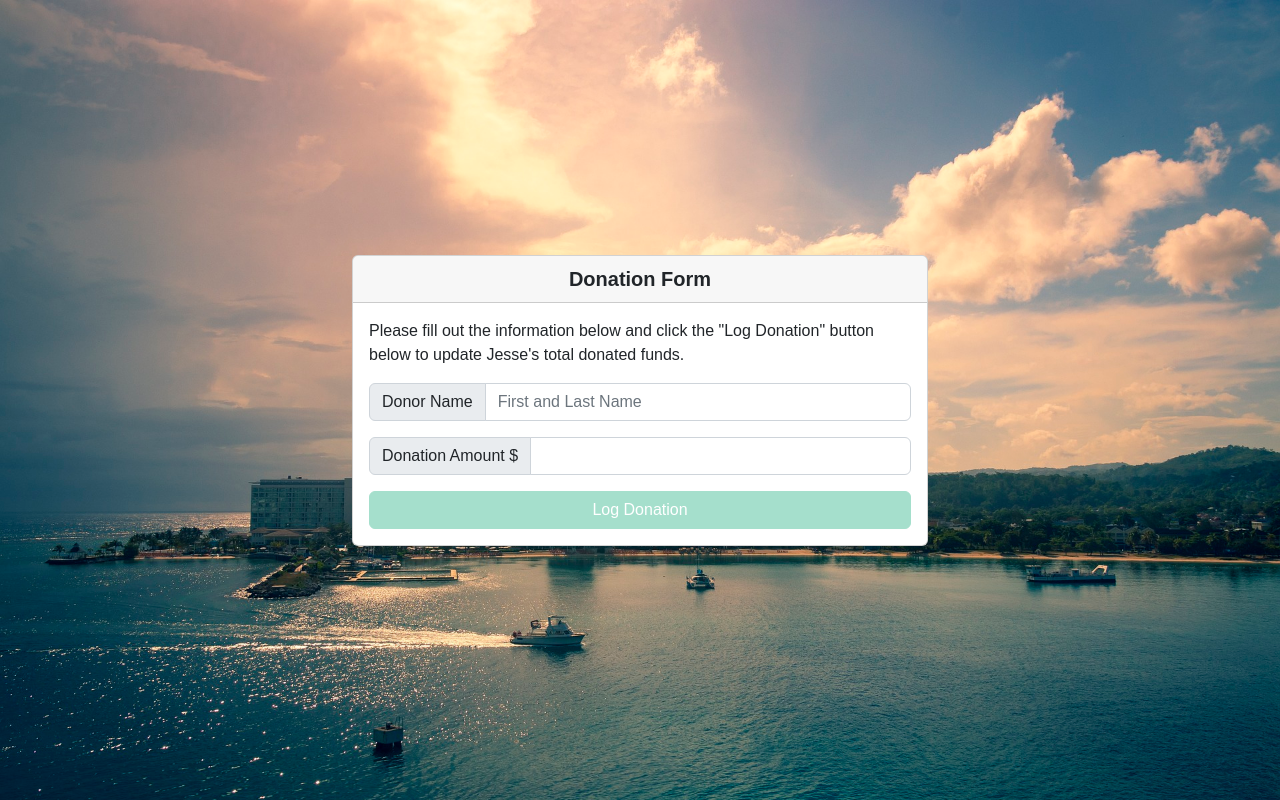
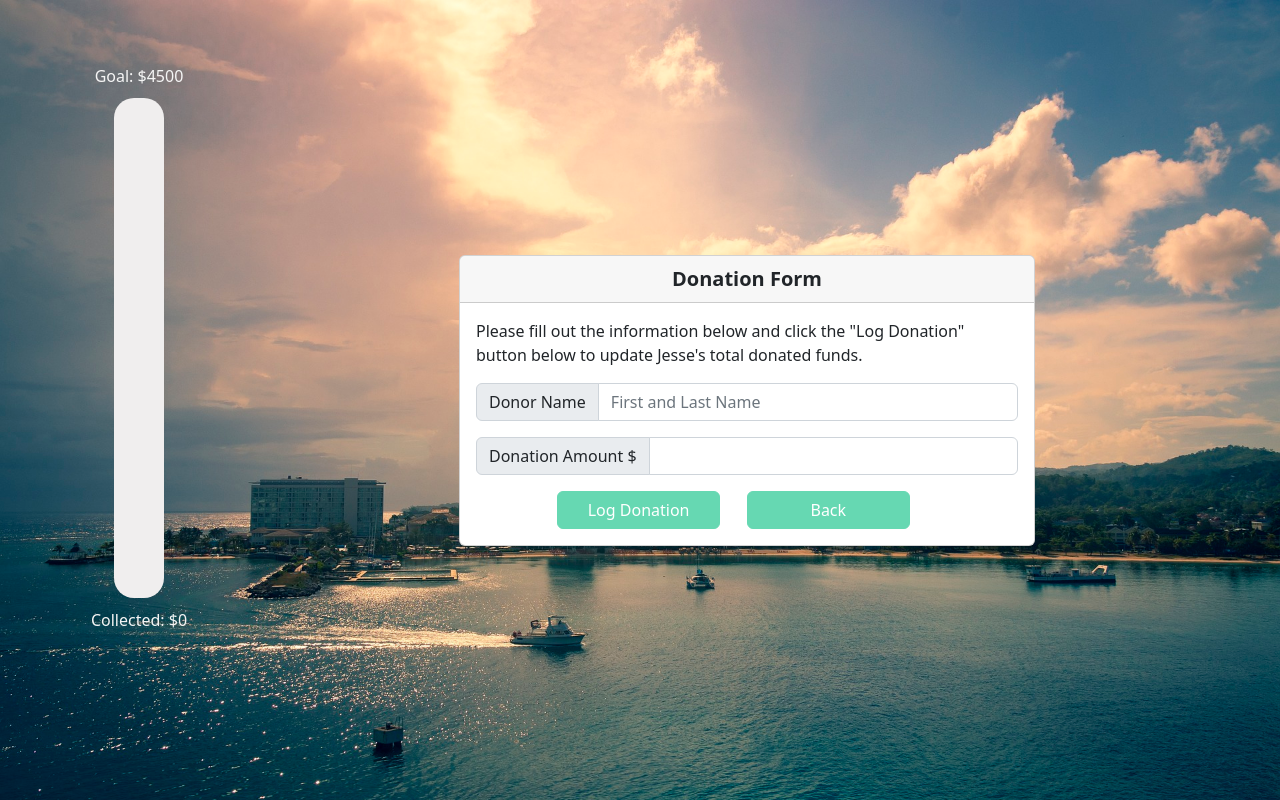
Before and after one commit to shannonkprice00/gift-goal-tracker, a React (Create React App) app in the folder client/: page /donateForm in a window 1280 px wide. Built offline with nearby package versions, Linux system fonts and the light colour scheme; no server answers.

Commit message:
added success message and error handling

```diff
--- /dev/null
+++ b/client/src/App.css
@@ -0,0 +1,25 @@
+body {
+  margin: 0;
+  padding: 0;
+  font-family: 'Quicksand', sans-serif;;
+  background-image: url("../public/background-photo.jpg");
+  background-size: cover;
+}
+nav {
+  margin: 0;
+  padding: 0;
+}
+
+body {
+  margin: 0;
+  font-family: -apple-system, BlinkMacSystemFont, 'Segoe UI', 'Roboto', 'Oxygen',
+    'Ubuntu', 'Cantarell', 'Fira Sans', 'Droid Sans', 'Helvetica Neue',
+    sans-serif;
+  -webkit-font-smoothing: antialiased;
+  -moz-osx-font-smoothing: grayscale;
+}
+
+code {
+  font-family: source-code-pro, Menlo, Monaco, Consolas, 'Courier New',
+    monospace;
+}
--- a/client/src/App.js
+++ b/client/src/App.js
@@ -5,7 +5,7 @@ import {
   InMemoryCache,
   ApolloProvider
 } from "@apollo/client";
-import "./styles/App.css"
+import "./App.css"
 import Home from "./pages/Home";
 import DonateForm from "./pages/DonateForm";
 
--- a/client/src/components/Thermometer/index.js
+++ b/client/src/components/Thermometer/index.js
@@ -3,10 +3,11 @@ import { QUERY_DONATIONS } from "../../utils/queries";
 import { useQuery } from "@apollo/client";
 import "./thermometer.css";
 
-function Thermometer({ goalAmount }) {
+function Thermometer() {
   const [mercuryHeight, setMercuryHeight] = useState(0);
   const [collectedAmount, setCollectedAmount] = useState(0);
   const MAX_HEIGHT = 500;
+  const goalAmount = 4500;
   const { loading, data } = useQuery(QUERY_DONATIONS);
 
   useEffect(() => {
--- a/client/src/index.css
+++ /dev/null
@@ -1,13 +0,0 @@
-body {
-    margin: 0;
-    font-family: -apple-system, BlinkMacSystemFont, 'Segoe UI', 'Roboto', 'Oxygen',
-      'Ubuntu', 'Cantarell', 'Fira Sans', 'Droid Sans', 'Helvetica Neue',
-      sans-serif;
-    -webkit-font-smoothing: antialiased;
-    -moz-osx-font-smoothing: grayscale;
-  }
-
-  code {
-    font-family: source-code-pro, Menlo, Monaco, Consolas, 'Courier New',
-      monospace;
-  }
--- a/client/src/index.js
+++ b/client/src/index.js
@@ -1,6 +1,6 @@
 import React from 'react';
 import ReactDOM from 'react-dom';
-import './index.css';
+import './App.css';
 import 'bootstrap/dist/css/bootstrap.min.css';
 import App from './App';
 
--- a/client/src/pages/DonateForm/DonateForm.css
+++ b/client/src/pages/DonateForm/DonateForm.css
@@ -0,0 +1,13 @@
+.donationFormBtn {
+    width: 30%;
+    margin-right: 5%;
+}
+
+.successMessage {
+    background-color: rgb(47, 104, 85);
+    color: white;
+    padding: 10px;
+    border-radius: 5px;
+    margin-bottom: 20px;
+    text-align: center;
+}
--- a/client/src/pages/DonateForm/index.js
+++ b/client/src/pages/DonateForm/index.js
@@ -2,10 +2,12 @@ import React, { useState } from "react";
 import "./DonateForm.css";
 import { useMutation } from "@apollo/client";
 import { ADD_DONATION } from "../../utils/mutations";
+import Thermometer from "../../components/Thermometer";
+import { Alert } from "react-bootstrap";
 
 const DonateForm = () => {
-
-  const [addDonation, {error}] = useMutation(ADD_DONATION);
+  const [addDonation, { error }] = useMutation(ADD_DONATION);
+  const [successMessage, setSuccessMessage] = useState("");
   const [formState, setFormState] = useState({
     donor: "",
     amount: "",
@@ -15,26 +17,24 @@ const DonateForm = () => {
     event.preventDefault();
 
     try {
-      if(!formState.donor) {
+      if (!formState.donor) {
         alert("You must enter a donor name!");
         return;
       }
-      if(!formState.amount || formState.amount === null) {
+      if (!formState.amount || formState.amount === null) {
         alert("You must enter a donation amount!");
         return;
       }
       const { data } = addDonation({
         variables: { ...formState },
       });
-      console.log(formState);
-      console.log(data);
 
       setFormState({
         donor: "",
         amount: "",
       });
-      // add functionality for a thank you note or redirect home, etc.
-
+      setSuccessMessage("Thank you!!! Donation logged successfully!");
+      // figure out how to re-render the thermometer to update on submit without refreshing the page?
     } catch (err) {
       console.error(err);
     }
@@ -52,6 +52,8 @@ const DonateForm = () => {
   };
 
   return (
+    <main className="d-flex">
+      <Thermometer />
       <div className="container centered-card">
         <div className="card">
           <div className="card-header" id="welcomeCardTitle">
@@ -59,7 +61,8 @@ const DonateForm = () => {
           </div>
           <div className="card-body">
             <p className="card-text">
-           Please fill out the information below and click the "Log Donation" button below to update Jesse's total donated funds.
+              Please fill out the information below and click the "Log Donation"
+              button below to update Jesse's total donated funds.
             </p>
             <div id="firstName" className="input-group mb-3">
               <span className="input-group-text" id="inputGroup-sizing-default">
@@ -90,14 +93,32 @@ const DonateForm = () => {
                 onChange={handleChange}
               />
             </div>
-          <div className="center-button">
-            <a href="/donateForm" className="btn btn-primary" onClick={handleFormSubmit}>
+            <div className="center-button d-flex justify-content-center">
+              <a
+                href="/donateForm"
+                className="btn btn-primary donationFormBtn"
+                onClick={handleFormSubmit}
+              >
                 Log Donation
               </a>
+              <a href="/" className="btn btn-primary donationFormBtn">
+                Back
+              </a>
+            </div>
+            {successMessage && (
+              <Alert variant="success" className="mt-3 successMessage">
+                {successMessage}
+              </Alert>
+            )}
+            {error && (
+              <div className="col-12 my-3 bg-danger text-white p-3">
+                Something went wrong...
+              </div>
+            )}
           </div>
         </div>
       </div>
-    </div>
+    </main>
   );
 };
 
--- a/client/src/pages/Home/home.css
+++ b/client/src/pages/Home/home.css
@@ -10,12 +10,12 @@
 .center-button a.btn {
     display: flex;
     justify-content: center;
-    background-color: rgb(165, 223, 204);
-    border-color: rgb(165, 223, 204);
+    background-color: rgb(102, 216, 178);
+    border-color: rgb(102, 216, 178);
 }
 
 .centered-card .center-button a.btn:hover {
-    background-color: rgb(102, 216, 178);
+    background-color: rgb(165, 223, 204);
 }
 
 #welcomeCardTitle {
--- a/client/src/pages/Home/index.js
+++ b/client/src/pages/Home/index.js
@@ -3,12 +3,10 @@ import { Link } from "react-router-dom";
 import Thermometer from "../../components/Thermometer";
 import "./home.css";
 
-const goalAmount = 4500;
-
 const Home = () => {
   return (
     <main className="d-flex">
-    <Thermometer goalAmount={goalAmount} />
+    <Thermometer />
       <div className="container centered-card">
         <div className="card">
           <div className="card-header" id="welcomeCardTitle">
--- a/client/src/styles/App.css
+++ /dev/null
@@ -1,11 +0,0 @@
-body {
-    margin: 0;
-    padding: 0;
-    font-family: 'Quicksand', sans-serif;;
-    background-image: url("../../public/background-photo.jpg");
-    background-size: cover;
-}
-nav {
-    margin: 0;
-    padding: 0;
-}
```
Lines whose indentation alone changed are shown as unchanged.
